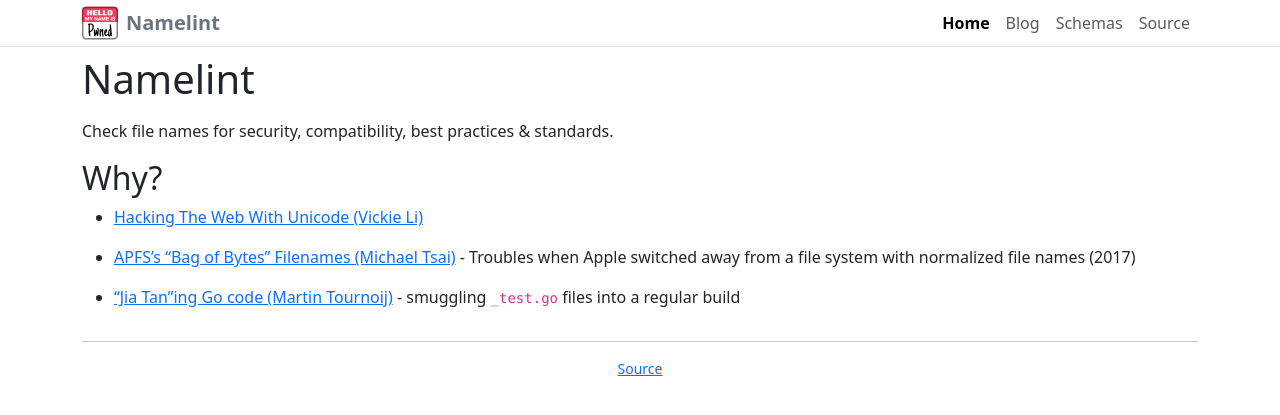
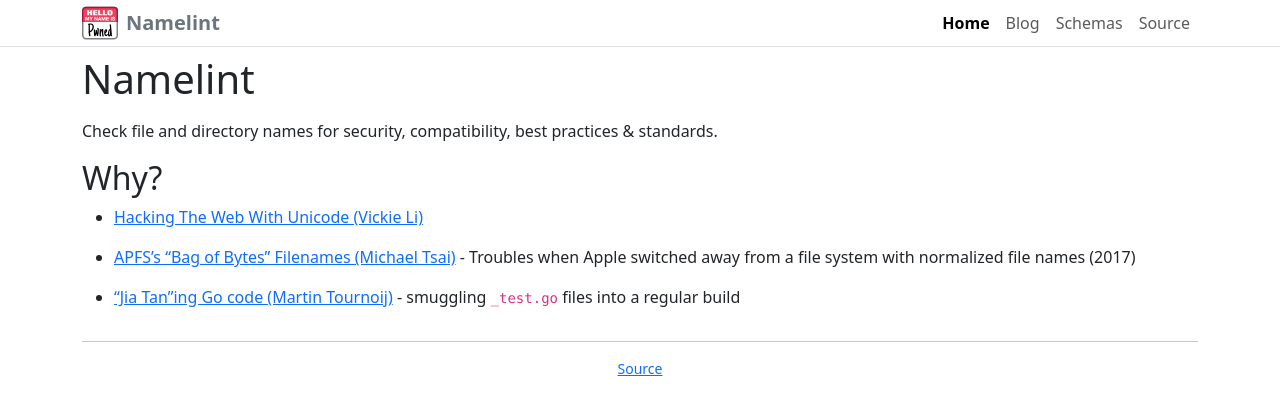
Before and after one commit to mattkenney/namelint, a Jekyll site: the page built from docs/index.md, in a window 1280 px wide. Shown: the top 415 px of the page. Built offline with Jekyll 4.4.1, drawn with Linux system fonts in a browser that asks for light colours.

Commit message:
HTML cleanup

```diff
--- a/docs/_layouts/default.html
+++ b/docs/_layouts/default.html
@@ -5,15 +5,15 @@
 	<meta charset="utf-8">
 	<meta name="viewport" content="width=device-width, initial-scale=1.0">
 	<title>{% if page.h1 %}{{page.title}}{% else %}{{page.title}} - {{site.title}}{% endif %}</title>
-	<meta name="referrer" content="unsafe-url" />
+	<meta name="referrer" content="unsafe-url">
 	<script>if (window.top.location != window.location) { window.top.location.href = document.location.href; }</script>
 	{%-if page.url == '/'%}
-	<link rel="icon" type="image/svg+xml" href="/favicon.svg" />
-	<meta property="og:description" content="Check file and directory names for security, compatibility, best practices and standards" />
-	<meta property="og:image" content="https://www.namelint.dev/images/banner.png" />
-	<meta property="og:title" content="namelint: file and directory name linter" />
-	<meta property="og:type" content="website" />
-	<meta property="og:url" content="https://www.namelint.dev/" />
+	<link rel="icon" type="image/svg+xml" href="/favicon.svg">
+	<meta property="og:description" content="Check file and directory names for security, compatibility, best practices and standards">
+	<meta property="og:image" content="https://www.namelint.dev/images/banner.png">
+	<meta property="og:title" content="namelint: file and directory name linter">
+	<meta property="og:type" content="website">
+	<meta property="og:url" content="https://www.namelint.dev/">
 	{%- endif %}
 	<meta name="viewport" content="width=device-width, initial-scale=1.0" />
 	<link href="https://cdn.jsdelivr.net/npm/bootstrap@5.3.3/dist/css/bootstrap.min.css" rel="stylesheet"
@@ -58,8 +58,10 @@
 	<div class="container">
 		<div class="row">
 			<div class="col pt-2">
-				<h1 class="pb-2 d-flex align-items-center">
-					<div class="flex-grow-1">{% if page.h1 %}{{page.h1}}{% else %}{{page.title}}{% endif %}</div>
+				<div class="pb-2 d-flex align-items-center justify-content-between">
+				<h1 class="flex-grow-1">
+					{% if page.h1 %}{{page.h1}}{% else %}{{page.title}}{% endif %}
+				</h1>
 				<div class="text-end">
 					{% if page.previous.url %}
 					<a class="btn btn-outline-secondary" href="{{page.previous.url}}" title="{{page.previous.title}}">&laquo;<span
@@ -70,7 +72,7 @@
 							class="d-none d-lg-inline">{{page.next.title}} </span>&raquo;</a>
 					{% endif %}
 				</div>
-				</h1>
+				</div>
 {{content}}
 			{% if page.url contains "blog/"-%}
 				<p class="text-center">
--- a/docs/index.md
+++ b/docs/index.md
@@ -15,7 +15,7 @@
   notes: smuggling `_test.go` files into a regular build
 
 ---
-Check file names for security, compatibility, best practices & standards.
+Check file and directory names for security, compatibility, best practices & standards.
 
 ## Why?
 {% for link in page.links %}
```
Lines whose indentation alone changed are shown as unchanged.
